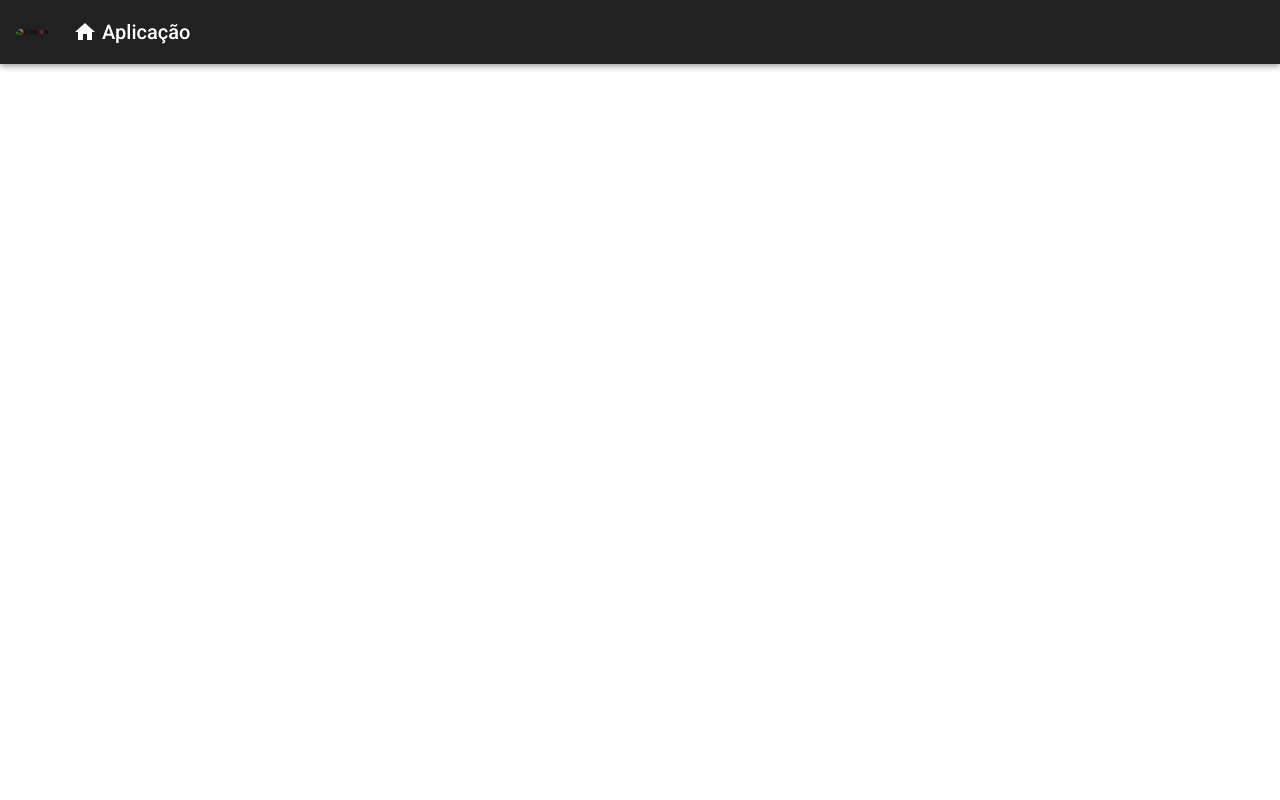
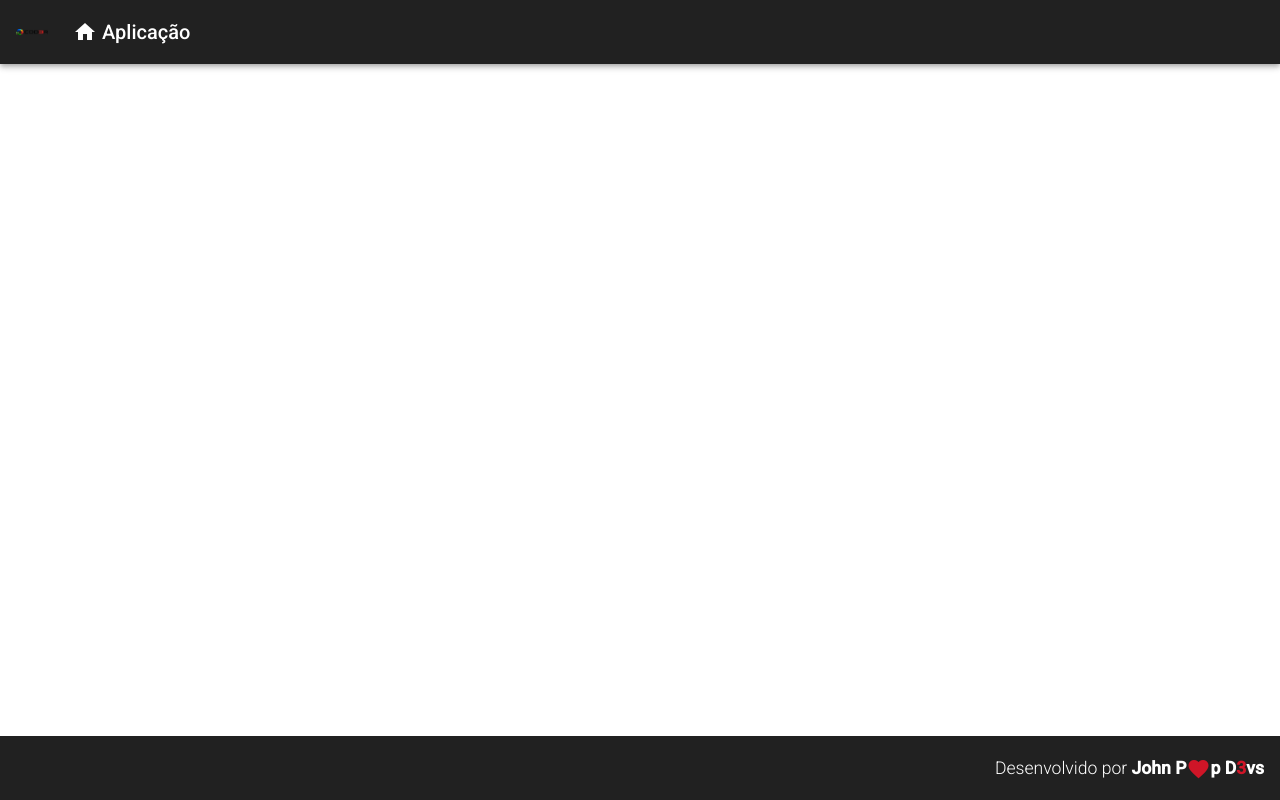
Before and after one commit to andredlima23/ProjetoC10P, an Angular app in the folder crudC10P/frontend/: page / in a window 1280 px wide. Built offline with nearby package versions, Linux system fonts and the light colour scheme.

Commit message:
Criação do componente footer
Componente footer ou rodapé criado.
Aguardando novas versões para o logo da John Pop D3vs

```diff
--- a/crudC10P/frontend/src/app/app.component.html
+++ b/crudC10P/frontend/src/app/app.component.html
@@ -1 +1,2 @@
 <app-header></app-header>
+<app-footer></app-footer>
--- a/crudC10P/frontend/src/app/app.module.ts
+++ b/crudC10P/frontend/src/app/app.module.ts
@@ -7,11 +7,13 @@
 import { HeaderComponent } from './components/template/header/header.component';
 
 import { MatToolbarModule } from '@angular/material/toolbar';
+import { FooterComponent } from './components/template/footer/footer.component';
 
 @NgModule({
   declarations: [
     AppComponent,
-    HeaderComponent
+    HeaderComponent,
+    FooterComponent
   ],
   imports: [
     BrowserModule,
--- /dev/null
+++ b/crudC10P/frontend/src/app/components/template/footer/footer.component.css
@@ -0,0 +1,12 @@
+.footer {
+    position: fixed;
+    bottom: 0;
+
+    display: flex;
+    justify-content: flex-end;
+}
+
+.footer > span {
+    font-size: 1.1rem;
+    font-weight: 300;
+}
--- /dev/null
+++ b/crudC10P/frontend/src/app/components/template/footer/footer.component.html
@@ -0,0 +1,9 @@
+<mat-toolbar class="footer">
+    <span>
+        Desenvolvido por <strong>John P</strong>
+        <i class="material-icons red v-middle">
+            favorite
+        </i>
+        <strong>p D<span class="red">3</span>vs</strong>
+    </span>
+</mat-toolbar>
--- /dev/null
+++ b/crudC10P/frontend/src/app/components/template/footer/footer.component.ts
@@ -0,0 +1,15 @@
+import { Component, OnInit } from '@angular/core';
+
+@Component({
+  selector: 'app-footer',
+  templateUrl: './footer.component.html',
+  styleUrls: ['./footer.component.css']
+})
+export class FooterComponent implements OnInit {
+
+  constructor() { }
+
+  ngOnInit(): void {
+  }
+
+}
--- a/crudC10P/frontend/src/styles.css
+++ b/crudC10P/frontend/src/styles.css
@@ -2,3 +2,11 @@
 
 html, body { height: 100%; }
 body { margin: 0; font-family: Roboto, "Helvetica Neue", sans-serif; }
+
+.red {
+    color: rgb(207, 21, 39)
+}
+
+.v-middle {
+    vertical-align: middle;
+}
```
